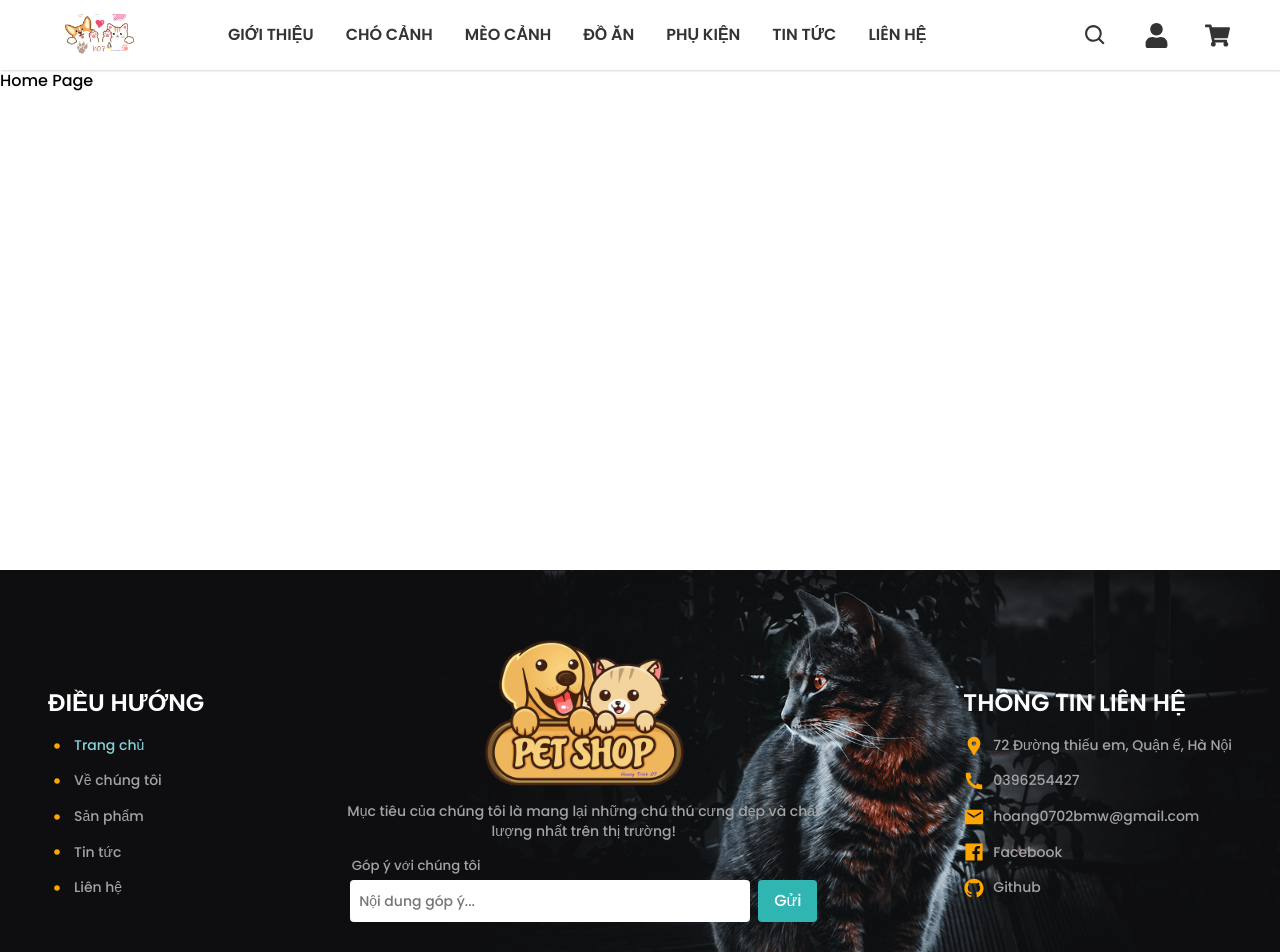
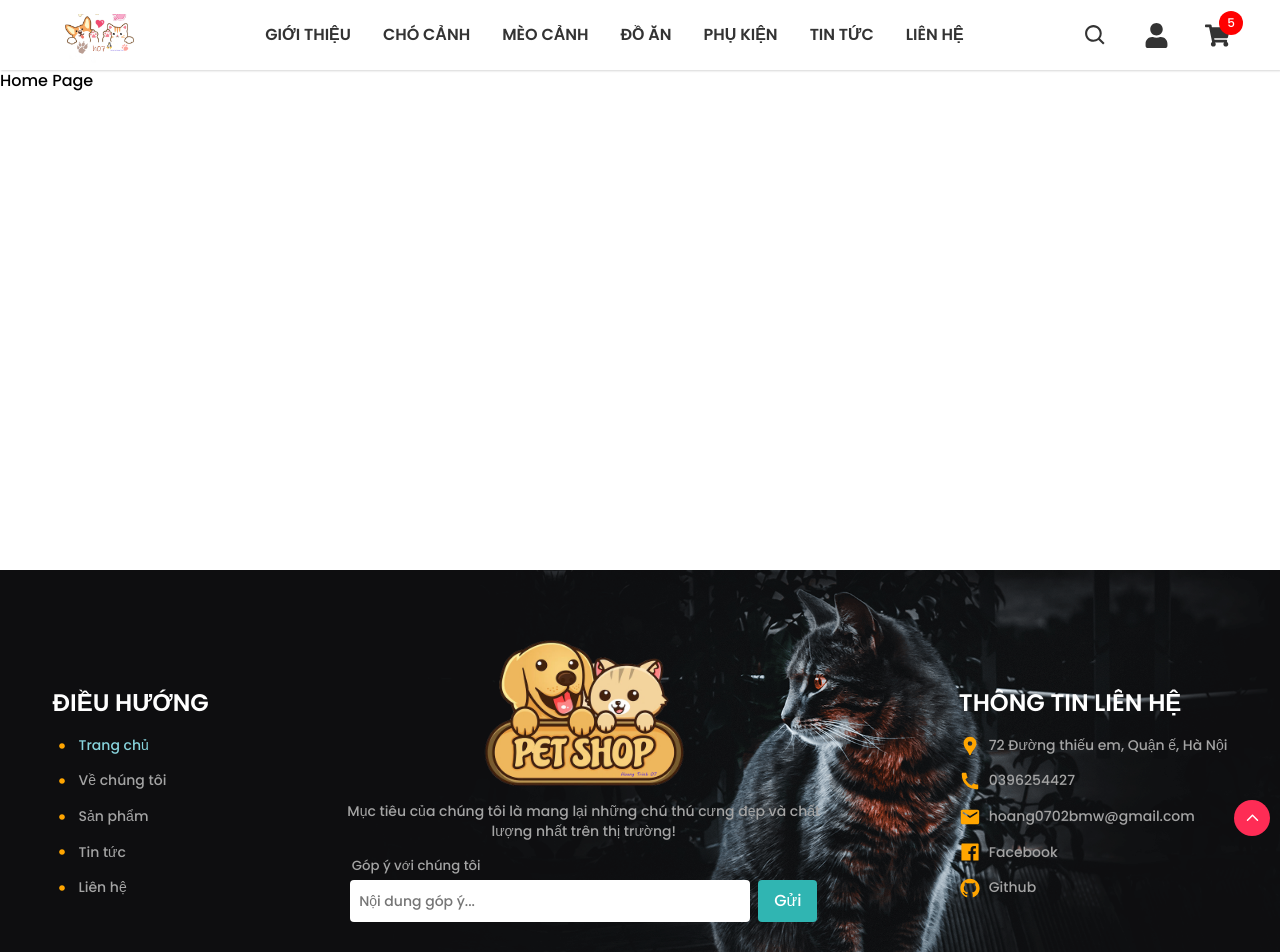
Before and after one commit to TrinhHoang07/my-petshop, a React (Create React App) app: page / in a window 1280 px wide. Shown: the top 952 px of the page. Built offline with nearby package versions, Linux system fonts and the light colour scheme.

Commit message:
update favicon, update UI Header, Footer, add button ScrollToTop

```diff
--- a/src/components/Layout/DefaultLayout/DefaultLayout.tsx
+++ b/src/components/Layout/DefaultLayout/DefaultLayout.tsx
@@ -2,6 +2,7 @@ import { Footer } from '../components/Footer';
 import { Header } from '../components/Header';
 import styles from './DefaultLayout.module.scss';
 import classNames from 'classnames/bind';
+import { ScrollTop } from '../components/ScrollTop';
 
 type TProps = {
     children: React.ReactElement;
@@ -17,6 +18,7 @@ function DefaultLayout(props: TProps) {
                 <div className={cx('content')}>{props.children}</div>
                 <Footer />
             </div>
+            <ScrollTop />
         </div>
     );
 }
--- a/src/components/Layout/LayoutSideBar/LayoutSideBar.tsx
+++ b/src/components/Layout/LayoutSideBar/LayoutSideBar.tsx
@@ -3,6 +3,7 @@ import { Header } from '../components/Header';
 import { SideBar } from '../components/SideBar';
 import styles from './LayoutSideBar.module.scss';
 import classNames from 'classnames/bind';
+import { ScrollTop } from '../components/ScrollTop';
 
 type TProps = {
     children: React.ReactElement;
@@ -21,6 +22,7 @@ function LayoutSideBar(props: TProps) {
                 </div>
                 <Footer />
             </div>
+            <ScrollTop />
         </div>
     );
 }
--- a/src/components/Layout/components/Footer/Footer.module.scss
+++ b/src/components/Layout/components/Footer/Footer.module.scss
@@ -19,7 +19,7 @@
         padding: 32px 48px;
         display: flex;
         align-items: center;
-        justify-content: space-between;
+        justify-content: center;
     }
 }
 
@@ -60,6 +60,7 @@
 
 .wrapper-footer {
     text-align: center;
+    padding: 0 125px;
 }
 
 .logo-footer {
--- a/src/components/Layout/components/Header/Header.module.scss
+++ b/src/components/Layout/components/Header/Header.module.scss
@@ -10,6 +10,7 @@
     left: 0;
     right: 0;
     background-color: #ffffff;
+    z-index: 999;
 }
 
 .logo-header {
@@ -18,7 +19,6 @@
     align-items: center;
     width: 132px;
     height: 100%;
-    margin-right: 48px;
 
     .logo-to-home {
         height: 100%;
@@ -36,6 +36,7 @@
 }
 
 .header-nav {
+    text-align: center;
     flex: 1;
 }
 
@@ -61,10 +62,29 @@
         display: flex;
         color: var(--primary-color);
         padding: 4px 18px;
+        position: relative;
 
         &:hover {
             opacity: 0.88;
             cursor: pointer;
         }
+
+        .count-item {
+            position: absolute;
+            top: -8px;
+            right: 5px;
+
+            span {
+                display: inline-block;
+                width: 24px;
+                height: 24px;
+                background-color: red;
+                color: var(--white-color);
+                text-align: center;
+                line-height: 24px;
+                border-radius: 999px;
+                font-size: 12px;
+            }
+        }
     }
 }
--- a/src/components/Layout/components/Header/Header.tsx
+++ b/src/components/Layout/components/Header/Header.tsx
@@ -10,6 +10,8 @@ import classNames from 'classnames/bind';
 const cx = classNames.bind(styles);
 
 function Header() {
+    const count = 5;
+
     return (
         <div className={cx('header')}>
             <div className={cx('logo-header')}>
@@ -25,8 +27,13 @@ function Header() {
                 <Link className={cx('action-item')} to={routesConfig.profile}>
                     <FaUser fontSize={'2.5rem'} />
                 </Link>
-                <Link className={cx('action-item')} to={routesConfig.categories}>
+                <Link className={cx('action-item', 'categories')} to={routesConfig.categories}>
                     <FaShoppingCart fontSize={'2.5rem'} />
+                    {count > 0 && (
+                        <div className={cx('count-item')}>
+                            <span>{count >= 100 ? '99+' : count}</span>
+                        </div>
+                    )}
                 </Link>
             </div>
         </div>
--- /dev/null
+++ b/src/components/Layout/components/ScrollTop/ScrollTop.tsx
@@ -0,0 +1,68 @@
+import { useEffect, useRef } from 'react';
+import { RxCaretUp } from 'react-icons/rx';
+import useWindowPosition from '../../../../hooks';
+
+function ScrollTop() {
+    const ref = useRef<HTMLDivElement>(null);
+    const position = useWindowPosition();
+
+    useEffect(() => {
+        if (position > 100) {
+            handleVisibleScroll();
+        } else {
+            handleHiddenScroll();
+        }
+    });
+
+    const handleScrollToTop = () => {
+        window.scrollTo({
+            top: 0,
+            behavior: 'smooth',
+        });
+    };
+
+    const handleVisibleScroll = () => {
+        if (ref.current) {
+            ref.current.style.transform = 'translateY(0)';
+        }
+    };
+
+    const handleHiddenScroll = () => {
+        if (ref.current) {
+            ref.current.style.transform = 'translateY(52px)';
+        }
+    };
+
+    return (
+        <div
+            ref={ref}
+            style={{
+                width: 36,
+                height: 36,
+                backgroundColor: '#fe2c55',
+                display: 'flex',
+                alignItems: 'center',
+                justifyContent: 'center',
+                position: 'fixed',
+                right: 10,
+                bottom: 16,
+                zIndex: 999,
+                borderRadius: 999,
+                cursor: 'pointer',
+                transition: 'transform 0.2s ease-in-out',
+                transform: 'translateY(52px)',
+            }}
+            onClick={handleScrollToTop}
+        >
+            <span
+                style={{
+                    display: 'flex',
+                }}
+            >
+                <RxCaretUp color="#fff" size="2.5rem" />
+            </span>
+        </div>
+    );
+}
+
+export default ScrollTop;
--- /dev/null
+++ b/src/components/Layout/components/ScrollTop/index.ts
@@ -0,0 +1 @@
+export { default as ScrollTop } from './ScrollTop';
--- /dev/null
+++ b/src/hooks/index.ts
@@ -0,0 +1,17 @@
+import { useLayoutEffect, useState } from 'react';
+
+export default function useWindowPosition() {
+    const [scrollPosition, setPosition] = useState(0);
+
+    useLayoutEffect(() => {
+        function updatePosition() {
+            setPosition(window.pageYOffset);
+        }
+        window.addEventListener('scroll', updatePosition);
+        updatePosition();
+
+        return () => window.removeEventListener('scroll', updatePosition);
+    }, []);
+
+    return scrollPosition;
+}
```
Also changed, not shown: src/logo.svg (deleted), 1 other file (tests, documents, lock files or other folders).
